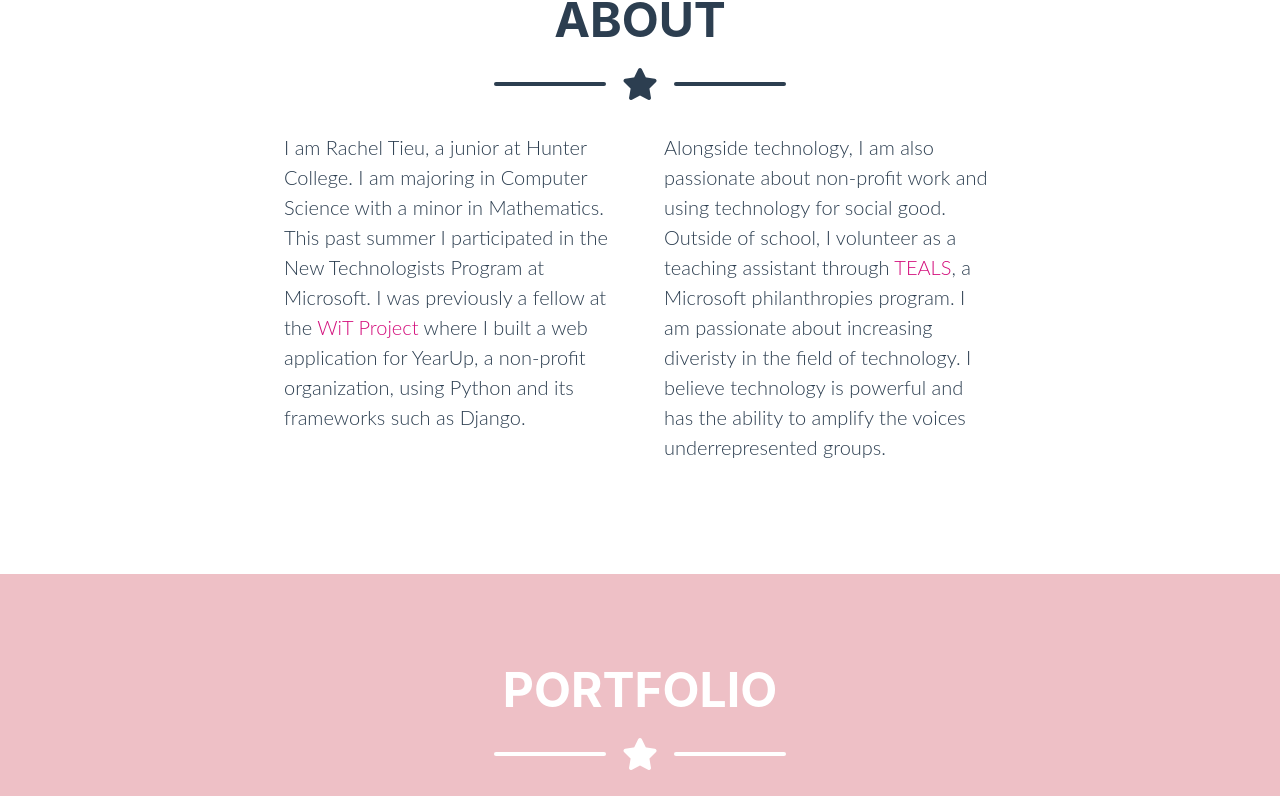
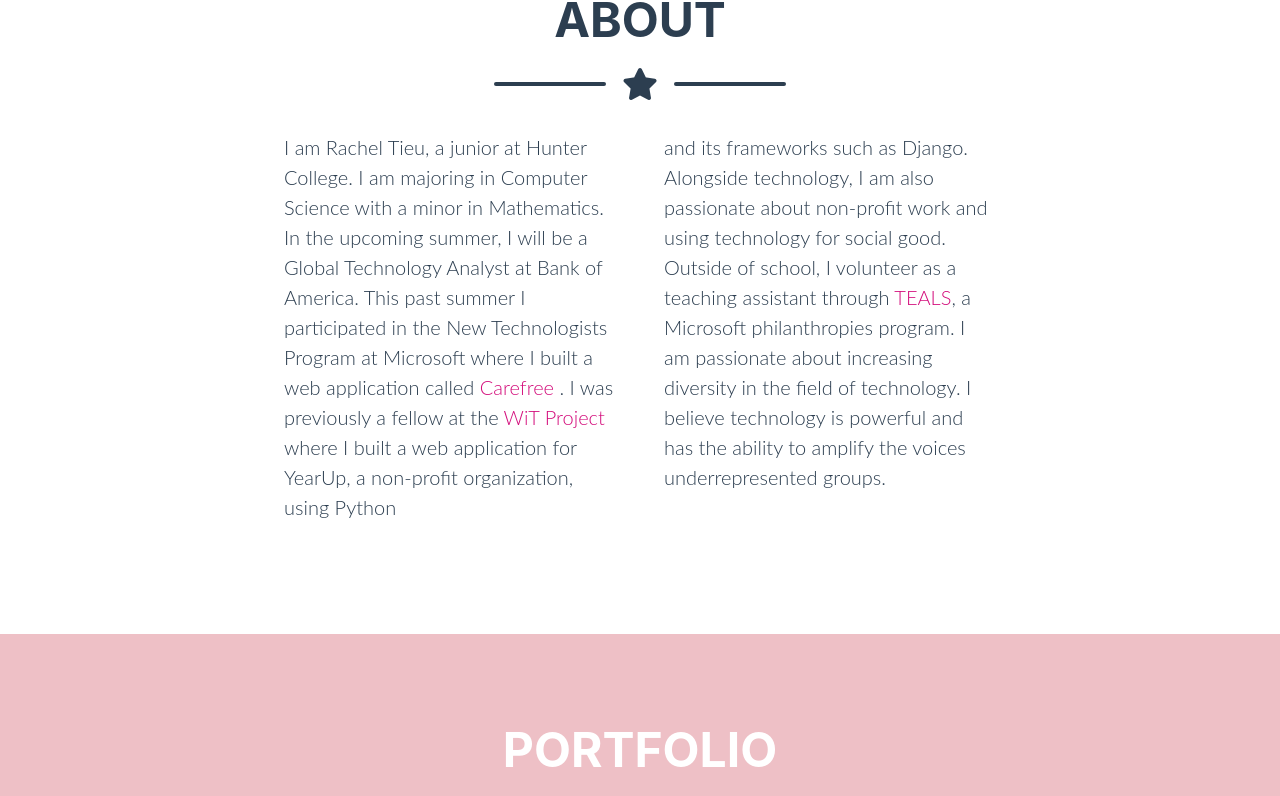
Before and after one commit to rtieu10/personal-website, a React (Create React App) app: page / in a window 1280 px wide. Shown: the part 1070-1866 px from the top of the page. Built offline with nearby package versions, Linux system fonts and the light colour scheme.

Commit message:
changed projecs and updated resume

```diff
--- a/src/App.js
+++ b/src/App.js
@@ -11,7 +11,6 @@
 import Contact from './components/contact'
 import Footer from './components/footer'
 import PortfolioList from './components/PortfolioList'
-//import Experience from './components/experience'
 import logo from './img/carefree-logo.png'
 //import "css/bootstrap.min.css";
 
@@ -44,11 +43,9 @@
     {
       title: 'Carefree',
       subtitle: 'React, TypeScript, HTML, CSS, Redux',
-      imgsrc : {logo},
-      description: <div> A website that strives to increase transparency and accessibility for young adults who are new to navigating the health care system. </div>,
+      imgsrc : "https://raw.githubusercontent.com/rtieu10/carefree/master/carefree/src/img/logoColorTransparent.png",
+      description: <div> A website that strives to increase accessibility and transparency for young adults who are new to navigating the field of health care.</div>,
       project_link: "https://github.com/rtieu10/carefree",
-      //copyright:<div>Icons made by <a href="https://www.flaticon.com/authors/freepik" title="Freepik">Freepik </a>
-       //from <a href="https://www.flaticon.com/" title="Flaticon">www.flaticon.com</a></div>
     },
 
   ]
--- a/src/components/NavBar.jsx
+++ b/src/components/NavBar.jsx
@@ -20,7 +20,6 @@
                     <ul class="navbar-nav ml-auto">
                         <li class="nav-item mx-0 mx-lg-1"><a class="nav-link py-3 px-0 px-lg-3 rounded js-scroll-trigger" href="#about">About</a></li>
                         <li class="nav-item mx-0 mx-lg-1"><a class="nav-link py-3 px-0 px-lg-3 rounded js-scroll-trigger" href="#portfolio">Portfolio</a></li>
-                        <li class="nav-item mx-0 mx-lg-1"><a class="nav-link py-3 px-0 px-lg-3 rounded js-scroll-trigger" href="#experience">Experience</a></li>
                         <li class="nav-item mx-0 mx-lg-1"><a class="nav-link py-3 px-0 px-lg-3 rounded js-scroll-trigger" href="#contact">Contact</a></li>
                     </ul>
                 </div>
--- a/src/components/about.jsx
+++ b/src/components/about.jsx
@@ -15,11 +15,11 @@
               </div>
 
               <div className="row">
-                  <div className="col-lg-4 ml-auto"><p className="lead"> I am Rachel Tieu, a junior at Hunter College. I am majoring in Computer Science with a minor in Mathematics. This past summer I participated in the New Technologists Program at Microsoft.
+                  <div className="col-lg-4 ml-auto"><p className="lead"> I am Rachel Tieu, a junior at Hunter College. I am majoring in Computer Science with a minor in Mathematics. In the upcoming summer, I will be a Global Technology Analyst at Bank of America. This past summer I participated in the New Technologists Program at Microsoft where I built a web application called <a href="https://github.com/rtieu10/carefree"> Carefree </a>.
                                                                          I was previously a fellow at the
-                                                                         <a href= "https://www.thewitproject.com/"> WiT Project </a> where I built a web application for YearUp, a non-profit organization, using Python and its frameworks such as Django. </p></div>
-                  <div className="col-lg-4 mr-auto"><p className="lead"> Alongside technology, I am also passionate about non-profit work and using technology for social good. Outside of school, I volunteer as a teaching assistant through <a href="https://www.microsoft.com/en-us/teals"> TEALS</a>, a Microsoft philanthropies program.
-                                                                         I am passionate about increasing diveristy in the field of technology. I believe technology is powerful and has the ability to amplify the voices underrepresented groups. </p></div>
+                                                                         <a href= "https://www.thewitproject.com/"> WiT Project </a> where I built a web application for YearUp, a non-profit organization, using Python </p></div>
+                  <div className="col-lg-4 mr-auto"><p className="lead">  and its frameworks such as Django. Alongside technology, I am also passionate about non-profit work and using technology for social good. Outside of school, I volunteer as a teaching assistant through <a href="https://www.microsoft.com/en-us/teals"> TEALS</a>, a Microsoft philanthropies program.
+                                                                         I am passionate about increasing diversity in the field of technology. I believe technology is powerful and has the ability to amplify the voices underrepresented groups. </p></div>
               </div>
 
 
```
Also changed, not shown: 1 other file (tests, documents, lock files or other folders).
